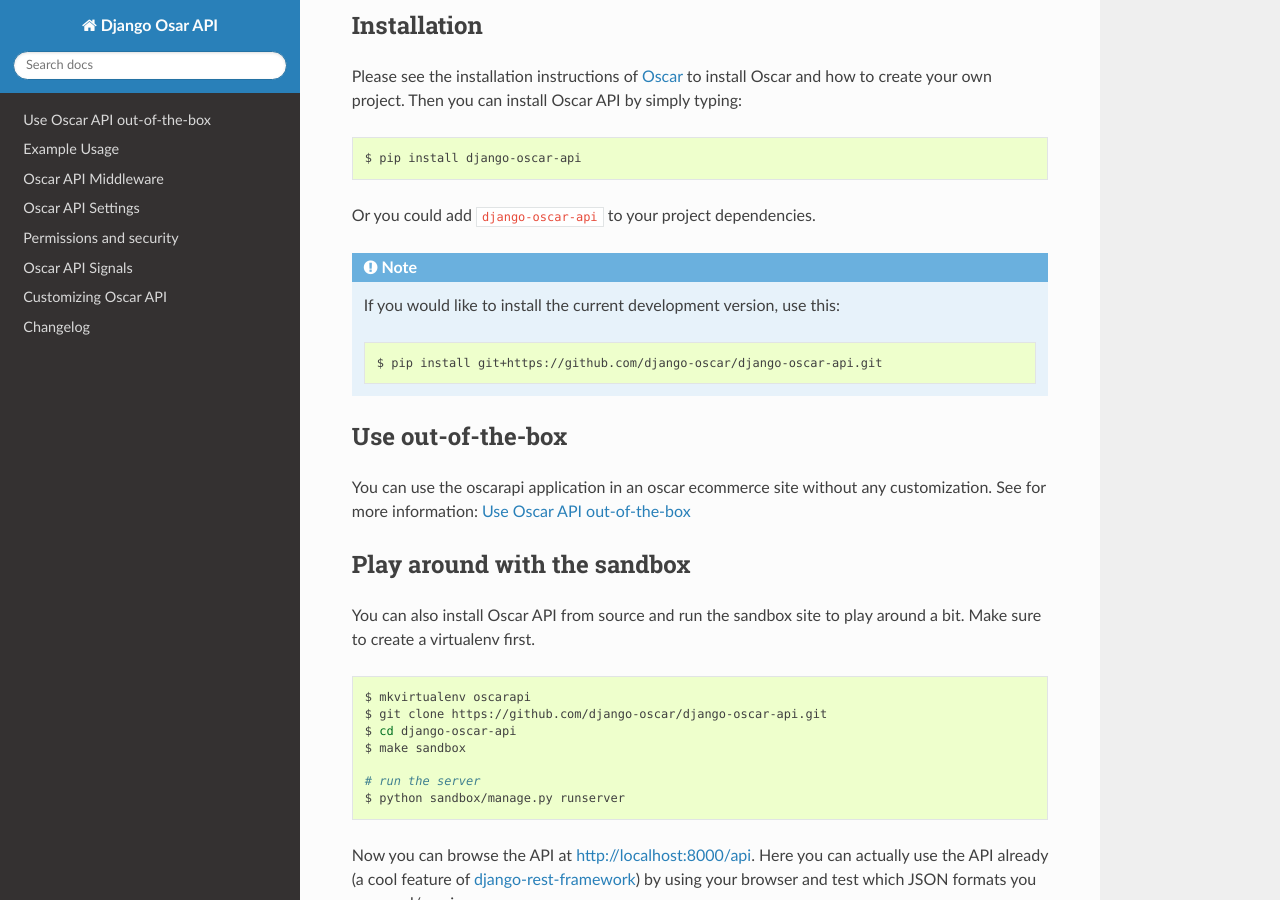
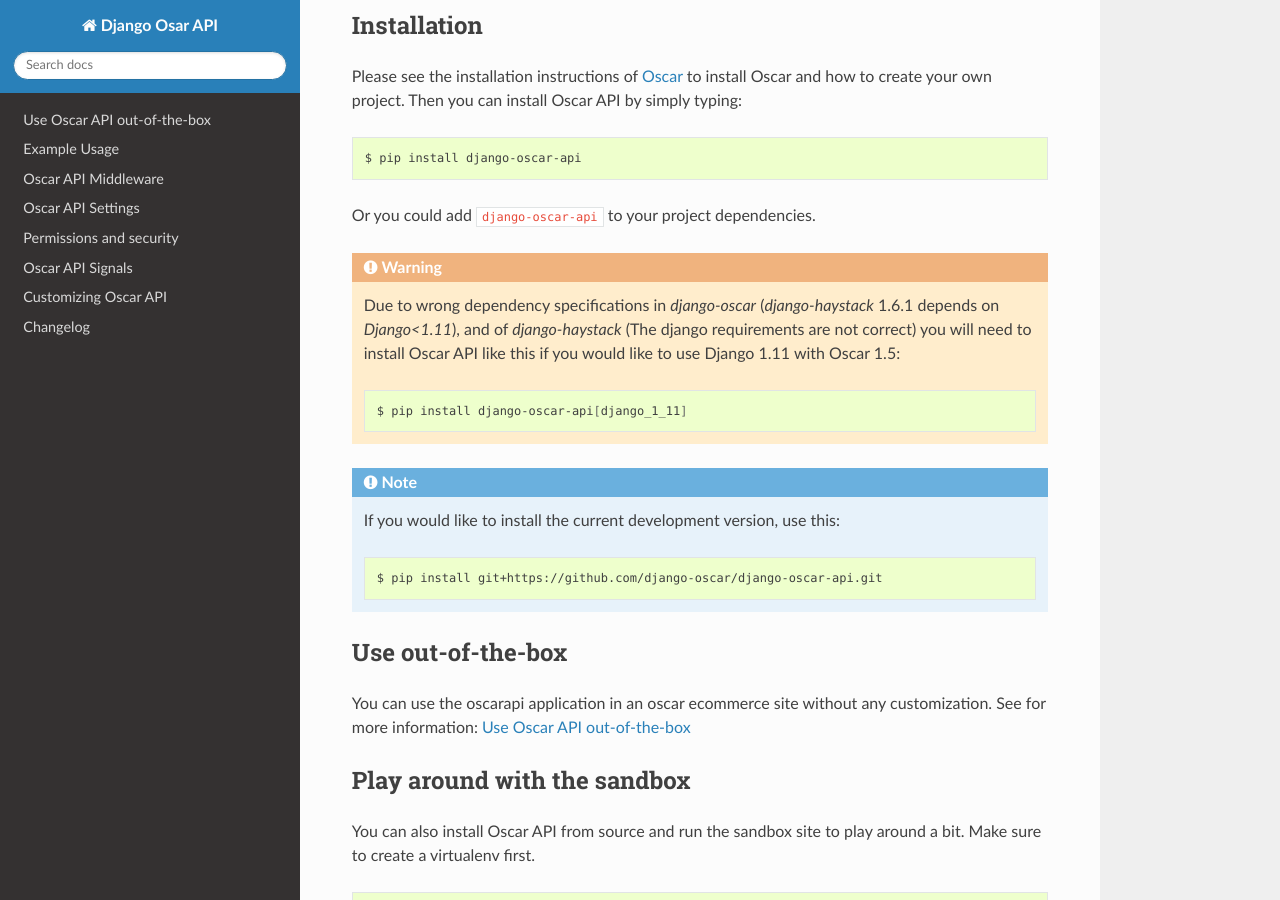
Before and after one commit to django-oscar/django-oscar-api, a Sphinx documentation site: the page built from docs/source/index.rst, in a window 1280 px wide and 900 px high, scrolled down 495 px. Built offline with Sphinx 7.4.7 and the Read the Docs theme 2.0.0, drawn with Linux system fonts in a browser that asks for light colours.

Commit message:
Added documentation for installing with Oscar 1.5 and Django 1.11

```diff
--- a/docs/source/index.rst
+++ b/docs/source/index.rst
@@ -19,6 +19,7 @@
 - Django 1.10:  Osccar 1.4 and 1.5 (requires `djangorestframework>=3.4`)
 - Django 1.11:  Osccar 1.5 (requires `djangorestframework>=3.4`)
 
+
 See `Travis`_ for the current tested platforms.
 
 .. _`travis`: https://travis-ci.org/django-oscar/django-oscar-api
@@ -37,6 +38,16 @@
     $ pip install django-oscar-api
 
 Or you could add ``django-oscar-api`` to your project dependencies.
+
+.. warning::
+
+    Due to wrong dependency specifications in `django-oscar` (`django-haystack` 1.6.1 depends on `Django<1.11`), and
+    of `django-haystack` (The django requirements are not correct) you will need to install Oscar API like this
+    if you would like to use Django 1.11 with Oscar 1.5:
+
+    .. code-block:: bash
+
+        $ pip install django-oscar-api[django_1_11]
 
 .. note::
 
```
